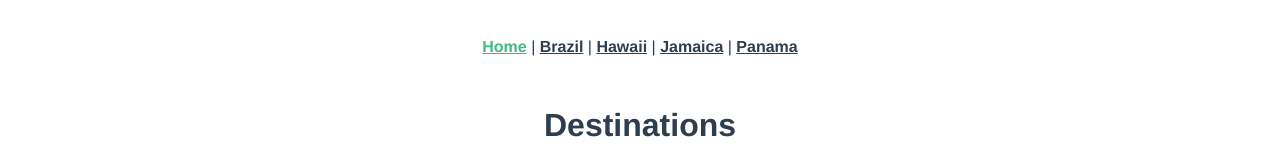
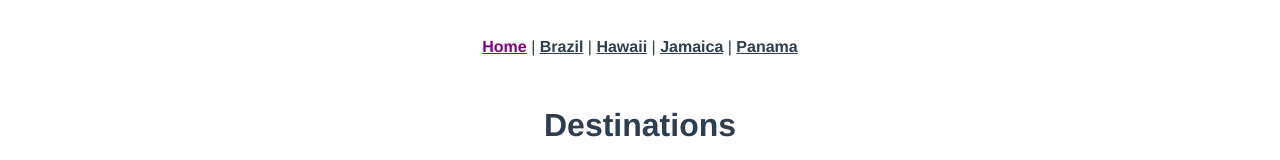
Before and after one commit to hardiksf/vue-router-travel, a Vue app in the folder travel/: page / in a window 1280 px wide. Shown: the top 160 px of the page. Built offline with nearby package versions, Linux system fonts and the light colour scheme.

Commit message:
linkExactActiveClass - changes default active link class

```diff
--- a/travel/src/App.vue
+++ b/travel/src/App.vue
@@ -33,8 +33,8 @@ export default {
     font-weight: bold;
     color: #2c3e50;
 
-    &.router-link-exact-active {
-      color: #42b983;
+    &.vacation-active-class {
+      color: purple;
     }
   }
 }
--- a/travel/src/router/index.js
+++ b/travel/src/router/index.js
@@ -33,6 +33,7 @@ const routes = [
 ];
 
 const router = new VueRouter({
+  linkExactActiveClass: 'vacation-active-class',
   routes,
 });
 
```
